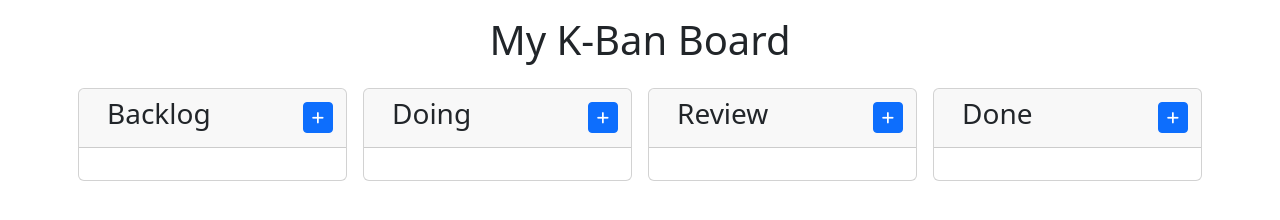
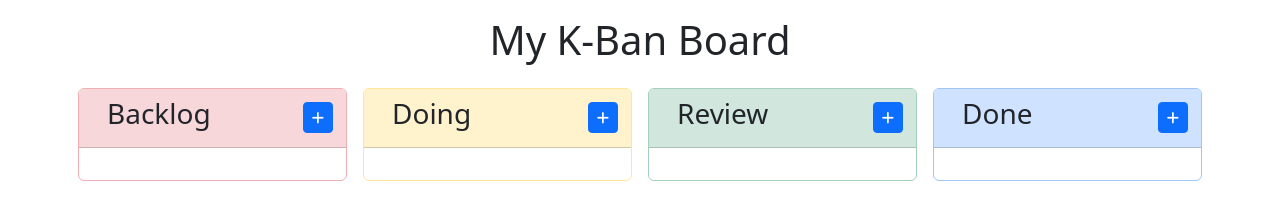
Before and after one commit to AlecFaye/K-Ban, a plain HTML site: page index.html in a window 1280 px wide. Drawn offline with nearby package versions, Linux system fonts and the light colour scheme.

Commit message:
Updated UI

```diff
--- a/index.html
+++ b/index.html
@@ -15,8 +15,8 @@
             <div class="row">
 
                 <!-- Backlog Container -->
-                <div class="card col mx-2">
-                    <div class="card-header row align-items-center">
+                <div class="card col border-danger-subtle mx-2">
+                    <div class="card-header row align-items-center bg-danger-subtle">
                         <div class="col-lg-10 col-sm-12 text-lg-start text-sm-center">
                             <h3>Backlog</h3>
                         </div>
@@ -48,8 +48,8 @@
                 </div>
 
                 <!-- Doing Container -->
-                <div class="card col mx-2">
-                    <div class="card-header row align-items-center">
+                <div class="card col border-warning-subtle mx-2">
+                    <div class="card-header row align-items-center bg-warning-subtle">
                         <div class="col-lg-10 col-sm-12 text-lg-start text-sm-center">
                             <h3>Doing</h3>
                         </div>
@@ -64,8 +64,8 @@
                 </div>
 
                 <!-- Review Container -->
-                <div class="card col mx-2">
-                    <div class="card-header row align-items-center">
+                <div class="card col border-success-subtle mx-2">
+                    <div class="card-header row align-items-center bg-success-subtle">
                         <div class="col-lg-10 col-sm-12 text-lg-start text-sm-center">
                             <h3>Review</h3>
                         </div>
@@ -80,8 +80,8 @@
                 </div>
 
                 <!-- Done Container -->
-                <div class="card col mx-2">
-                    <div class="card-header row align-items-center">
+                <div class="card col border-primary-subtle mx-2">
+                    <div class="card-header row align-items-center bg-primary-subtle">
                         <div class="col-lg-10 col-sm-12 text-lg-start text-sm-center">
                             <h3>Done</h3>
                         </div>
@@ -95,13 +95,13 @@
                     </div>
                 </div>
 
-                <div id="card-modal" class="modal" tabindex="-1">
+                <div id="card-modal" class="modal" data-bs-backdrop="static" data-bs-keyboard="false" tabindex="-1">
                     <div class="modal-dialog">
                         <div class="modal-content">
 
                             <div class="modal-header input-group">
                                 <span class="input-group-text" id="task-title-addon">Task Name</span>
-                                <input id="task-title" type="text" class="form-control" aria-describedby="task-title-addon">
+                                <input id="task-title" type="text" class="form-control me-2" aria-describedby="task-title-addon">
                                 <button type="button" class="btn-close" data-bs-dismiss="modal" aria-label="Close"></button>
                             </div>
 
```
